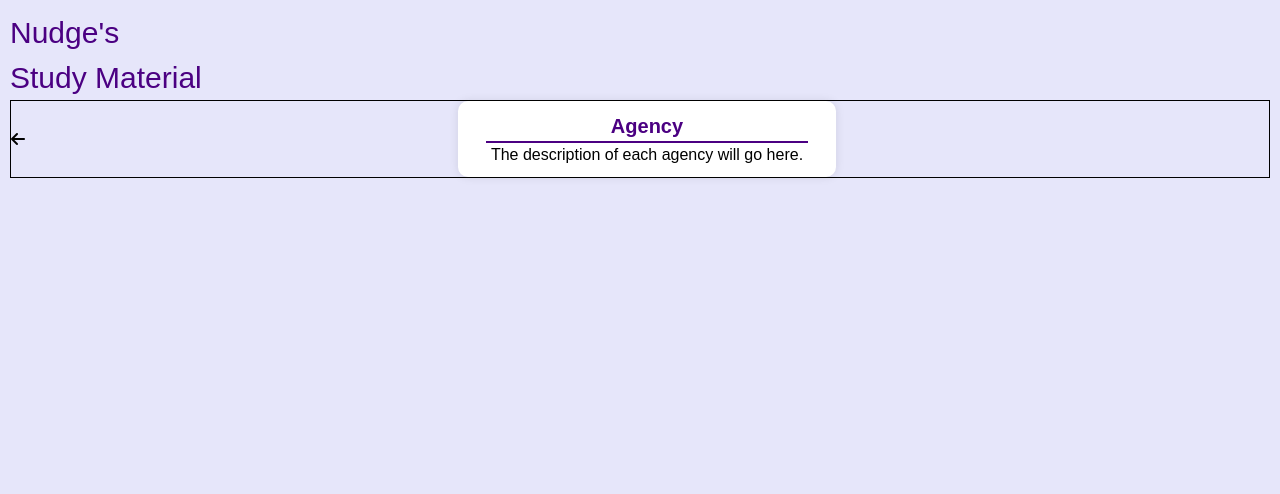
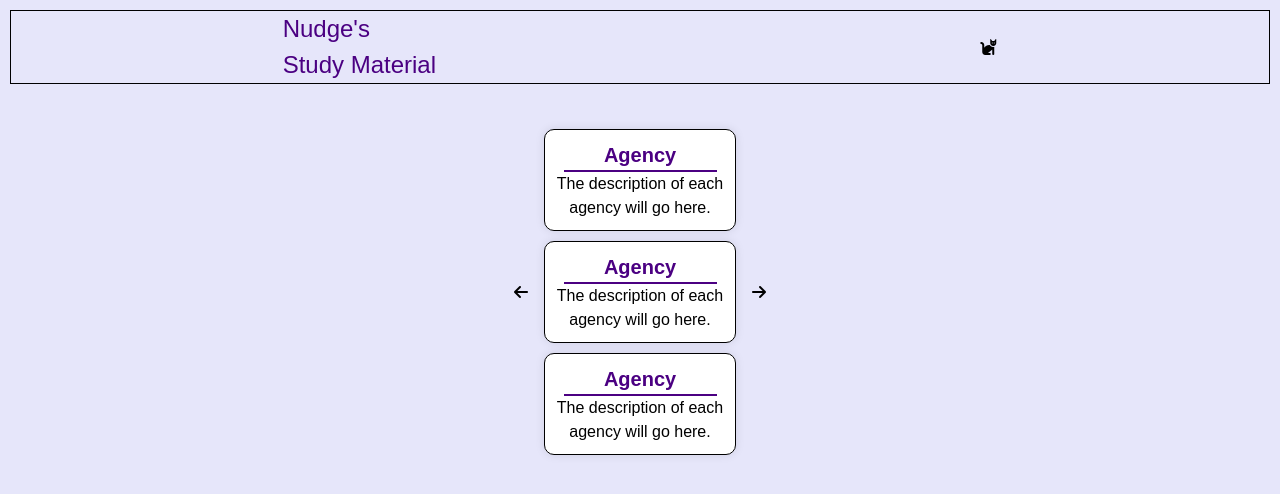
Before and after one commit to tremckinley/nudge-react-app, a React (Vite) app: page / in a window 1280 px wide. Shown: the top 494 px of the page. Built offline with nearby package versions, Linux system fonts and the light colour scheme; a web font is replaced by a local one.

Commit message:
update flex properties of card container

```diff
--- a/src/App.css
+++ b/src/App.css
@@ -8,7 +8,7 @@ body {
   }
 
   h1 {
-    font-size: 30px;
+    font-size: 24px;
     font-family: "Bagel Fat One", sans-serif;
     font-weight: 100;
     color: indigo;
@@ -22,4 +22,7 @@ body {
   header {
     display: flex;
     align-items: center;
+    justify-content: space-around;
+    border: 1px solid;
+
   }
--- a/src/App.jsx
+++ b/src/App.jsx
@@ -6,21 +6,23 @@ import FlashCardContainer from './FlashCard/FlashCardContainer'
 function App() {
 
   return (
-    <>
-      <header>
+    <div>
+      <header className='flex justify-center'>
       <h1>
         Nudge's <br />
         Study Material
       </h1>
-      <image id="nudge" src="./icons/nudge.png" />
+      <i className='fa fa-cat'></i>
     </header>
     <section>
       <FlashCardContainer>
         <FlashCard />
+        <FlashCard />
+        <FlashCard />
       </FlashCardContainer>
     </section>
     <script src="sidePanel.js"></script>
-    </>
+    </div>
   )
 }
 
--- a/src/FlashCard/FlashCard.jsx
+++ b/src/FlashCard/FlashCard.jsx
@@ -8,7 +8,7 @@ export default function FlashCard(props) {
 
 
     return (
-        <div className="contain">
+        <div className="ticker border my-2 w-48">
             <h2 id="agencyName" className="">Agency</h2>
             <hr></hr>
             <p id="agencyDescription">The description of each agency will go here.</p>
--- a/src/FlashCard/FlashCardContainer.jsx
+++ b/src/FlashCard/FlashCardContainer.jsx
@@ -6,9 +6,13 @@ export default function FlashCardContainer(props) {
     const [index, setIndex] = useState(0)
 
     return (
-        <div className="flex border items-center">
+        <div className="flex items-center justify-center mt-10">
             <i className="fa-solid fa-arrow-left"></i>
-            {children}
+            <section className="flex flex-col mx-4">
+                {children}
+            </section>
+            <i className="fa-solid fa-arrow-right"></i>
+
         </div>
     )
 
--- a/src/FlashCard/layout.css
+++ b/src/FlashCard/layout.css
@@ -1,15 +1,14 @@
-div.contain {
+div.ticker {
     display: flex;
     flex-direction: column;
     align-items: center;
     justify-content: center;
-    margin: 0 auto;
+    margin: 5px auto;
     padding: 10px;
     border-radius: 10px;
     background-color: white;
     box-shadow: 0 0 10px 0 rgba(0, 0, 0, 0.1);
-    width: 30%;
-    height: 80%;
+
   }
   h2 {
     font-size: 20px;
```
